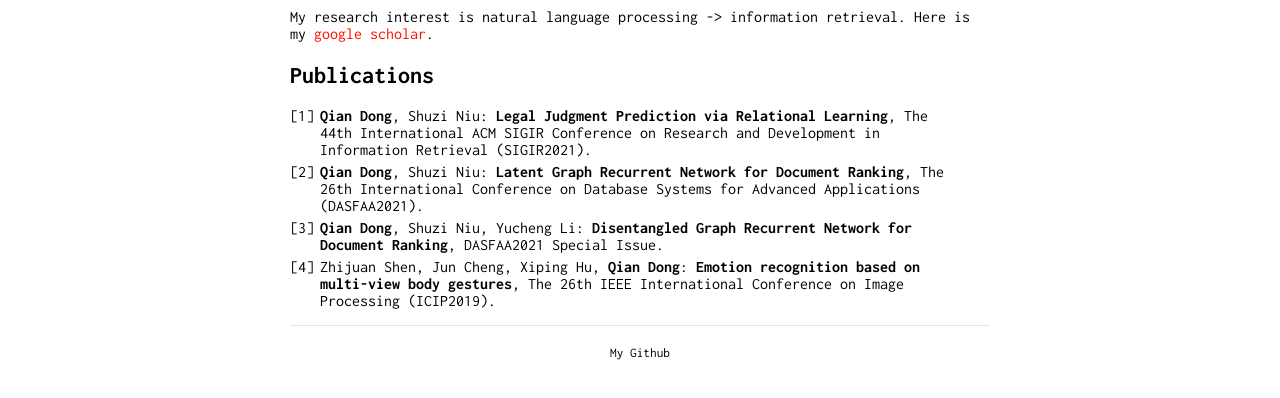
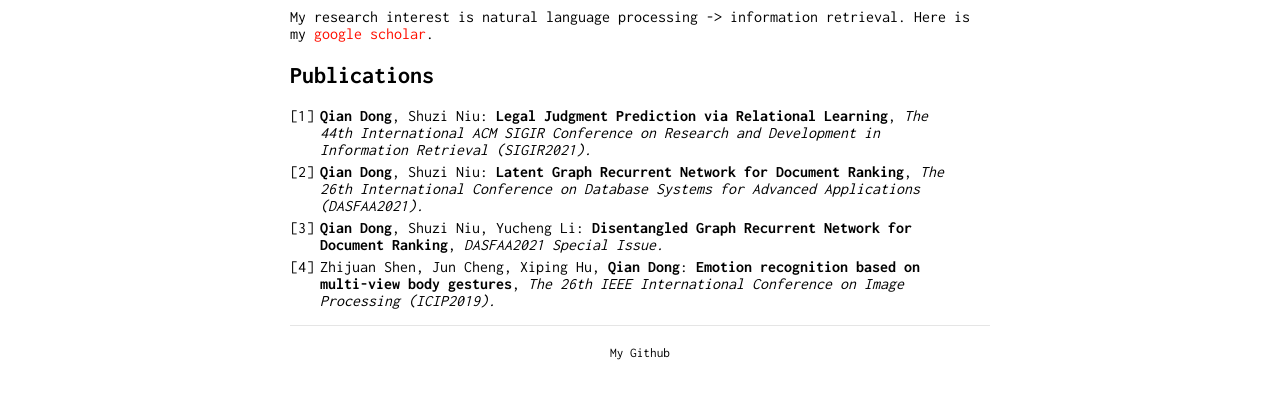
Before and after one commit to szniunlp/szniunlp.github.io, a Jekyll site: the page built from index.md, in a window 1280 px wide. Shown: the part 258-656 px from the top of the page. Built offline with Jekyll 4.4.1, drawn with Linux system fonts in a browser that asks for light colours; our own code applies the rules of GitHub Pages for plain Markdown files.

```diff
--- a/index.md
+++ b/index.md
@@ -14,11 +14,11 @@ My research interest is natural language processing -> information retrieval. He
 
 ## Publications
 
-1. **Qian Dong**, Shuzi Niu: **Legal Judgment Prediction via Relational Learning**, The 44th International ACM SIGIR Conference
-on Research and Development in Information Retrieval (SIGIR2021).
-2. **Qian Dong**, Shuzi Niu: **Latent Graph Recurrent Network for Document Ranking**, The 26th International Conference on Database Systems for Advanced Applications (DASFAA2021).
-3. **Qian Dong**, Shuzi Niu, Yucheng Li: **Disentangled Graph Recurrent Network for Document Ranking**, DASFAA2021 Special Issue.
-4. Zhijuan Shen, Jun Cheng, Xiping Hu, **Qian Dong**: **Emotion recognition based on multi-view body gestures**, The 26th IEEE International Conference on Image Processing (ICIP2019).
+1. **Qian Dong**, Shuzi Niu: **Legal Judgment Prediction via Relational Learning**, *The 44th International ACM SIGIR Conference
+on Research and Development in Information Retrieval (SIGIR2021).*
+2. **Qian Dong**, Shuzi Niu: **Latent Graph Recurrent Network for Document Ranking**, *The 26th International Conference on Database Systems for Advanced Applications (DASFAA2021).*
+3. **Qian Dong**, Shuzi Niu, Yucheng Li: **Disentangled Graph Recurrent Network for Document Ranking**, *DASFAA2021 Special Issue.*
+4. Zhijuan Shen, Jun Cheng, Xiping Hu, **Qian Dong**: **Emotion recognition based on multi-view body gestures**, *The 26th IEEE International Conference on Image Processing (ICIP2019).*
 
 <!--
 ## Typography
```
